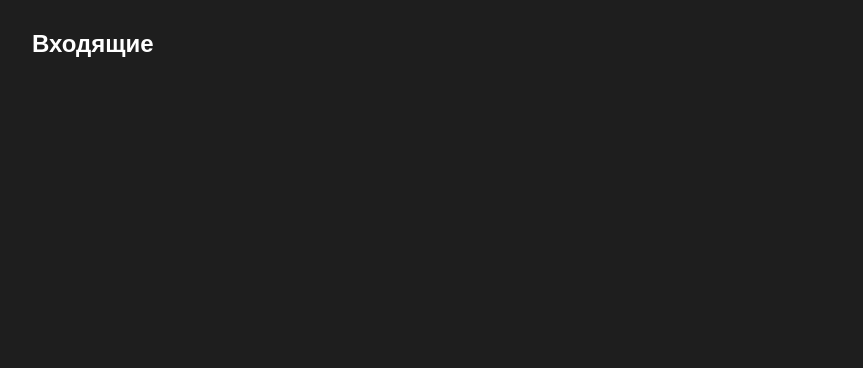
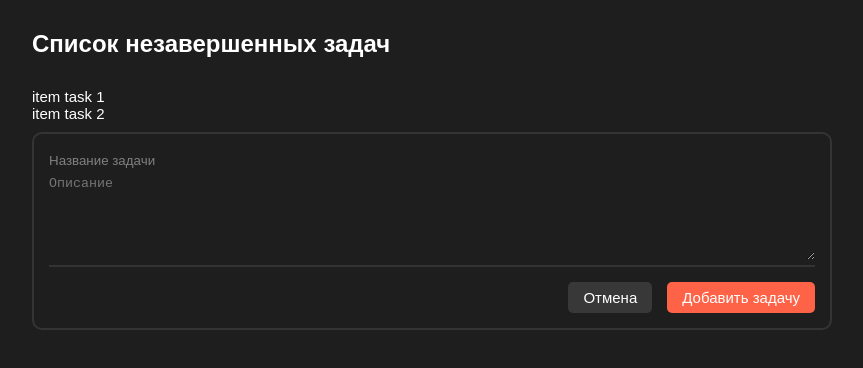
Before and after one commit to Vorova/kanban_board, a website built with webpack: page src/html/index.html in a window 1280 px wide. Shown: the whole page, without its empty margins (208-1071 px from the left). Built offline with nearby package versions, Linux system fonts and the light colour scheme.

Commit message:
Updated style for block create new task

```diff
--- a/src/css/index.less
+++ b/src/css/index.less
@@ -4,4 +4,5 @@ body{
   margin: 0;
   color: white;
   font-family: 'Arial', sans-serif;
+  font-size: 15px;
 }
--- a/src/css/tasks-container.less
+++ b/src/css/tasks-container.less
@@ -7,6 +7,94 @@
     font-weight: bold;
     display: block;
     padding: 30px 0;
-    font-size: 1.5em;
+    font-size: 1.6em;
+  }
+  .tasks{
+
+  }
+  .new_task{
+    margin: 10px 0;
+    border: 2px solid #343434;
+    border-radius: 10px;
+    font-size: 1em;
+    padding: 15px 15px 10px;
+    input,textarea{
+      display: block;
+      width: 100%;
+      max-width: 100%;
+      min-width: 100%;
+      border: none;
+      border-radius: 0;
+      padding: 4px 0;
+      background-color: transparent;
+      outline: none;
+      color: white;
+    }
+    input{
+      font-weight: bold;
+      &::placeholder {
+        color: gray;
+        font-weight: normal;
+      }
+    }
+    textarea{
+      font-weight: normal;
+      min-height: 80px;
+      max-height: 250px;
+      /* Общие стили для скроллбара */
+      &::-webkit-scrollbar {
+        width: 0.7em; /* Ширина скроллбара */
+      }
+
+      &::-webkit-scrollbar-track {
+        background-color: #585858; /* Цвет фона трека */
+      }
+
+      &::-webkit-scrollbar-thumb {
+        background-color: #1E1E1E;
+        border-radius: 2px; /* Закругленные углы */
+        border: 3px solid #f1f1f1; /* Бордер вокруг ползунка */
+      }
+
+      /* Изменение внешнего вида ползунка при наведении */
+      &::-webkit-scrollbar-thumb:hover {
+        background-color: #1E1E1E;
+      }
+    }
+    hr {
+      border: none;
+      height: 2px;
+      background-color: #333333;
+      margin: 5px 0;
+    }
+    .buttons{
+      padding: 10px 0 5px;
+      display: flex;
+      justify-content: flex-end;
+      button{
+        font-size: 1em;
+        padding: 7px 15px;
+        border-style: none;
+        border-radius: 5px;
+        cursor: pointer;
+      }
+      #button_reset_task{
+        @back: #383838;
+        background: @back;
+        color: white;
+        &:hover{
+          background: lighten(@back, 3%);
+        }
+      }
+      #button_add_task{
+        @back: tomato;
+        margin-left: 15px;
+        background: @back;
+        color: white;
+        &:hover{
+          background: lighten(@back, 3%);
+        }
+      }
+    }
   }
 }
--- a/src/html/index.html
+++ b/src/html/index.html
@@ -6,10 +6,34 @@
     <title>My kanban</title>
 </head>
 <body>
-    <div class="tasks_container">
-        <div class="header">
-            <header>Входящие</header>
+<div class="tasks_container">
+    <div class="header">
+        <header>Список незавершенных задач</header>
+    </div>
+    <div class="tasks">
+        <div class="task">
+            item task 1
+        </div>
+        <div class="task">
+            item task 2
         </div>
     </div>
+    <div class="new_task">
+        <input type="text"
+               name="title"
+               placeholder="Название задачи"
+               class="title_new_task"
+               tabindex="1">
+        <textarea name="description"
+                  class="description_new_task"
+                  placeholder="Описание"
+                  tabindex="2"></textarea>
+        <hr>
+        <div class="buttons">
+            <button type="reset" id="button_reset_task">Отмена</button>
+            <button type="submit" id="button_add_task">Добавить задачу</button>
+        </div>
+    </div>
+</div>
 </body>
 </html>
```
